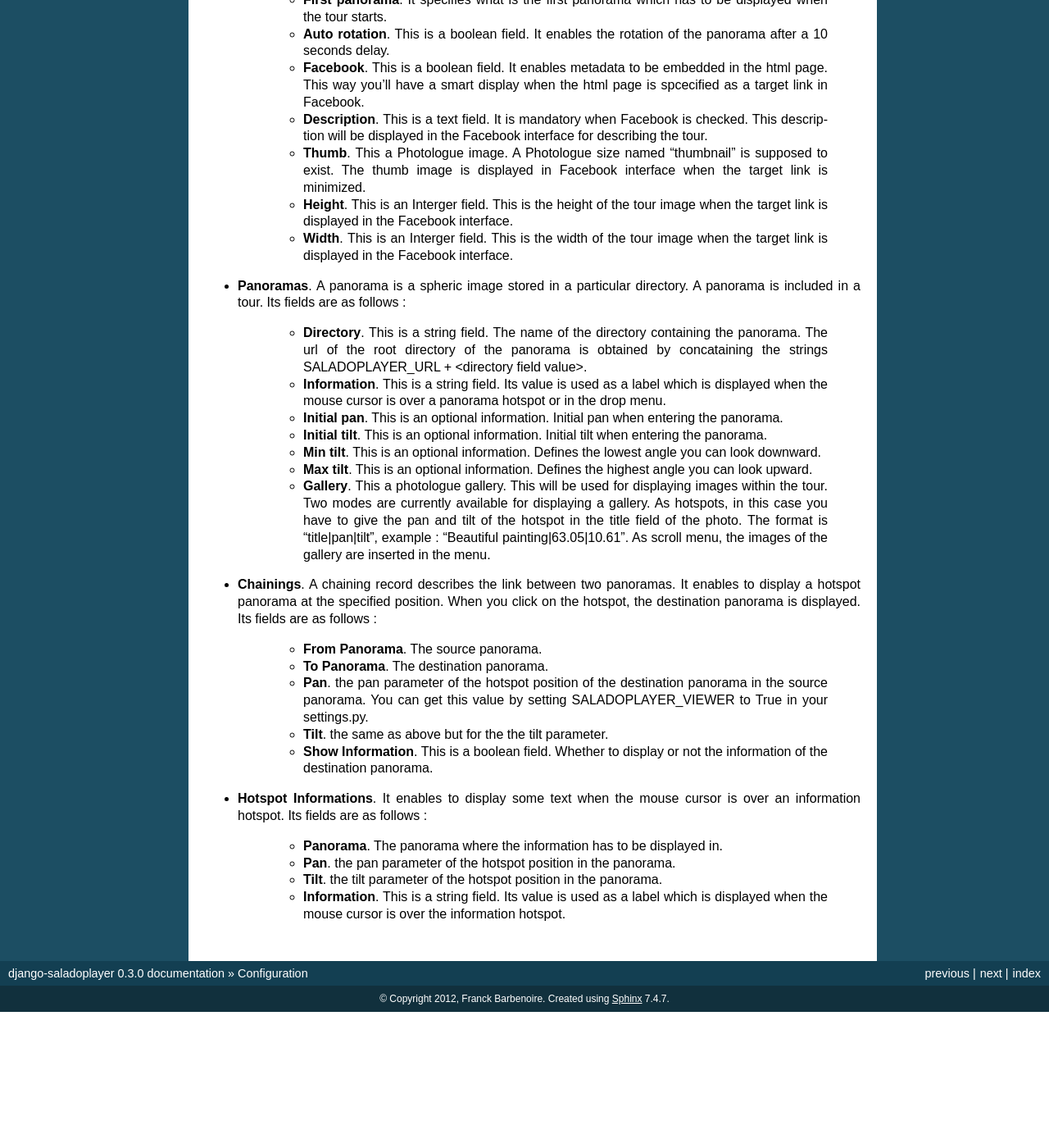
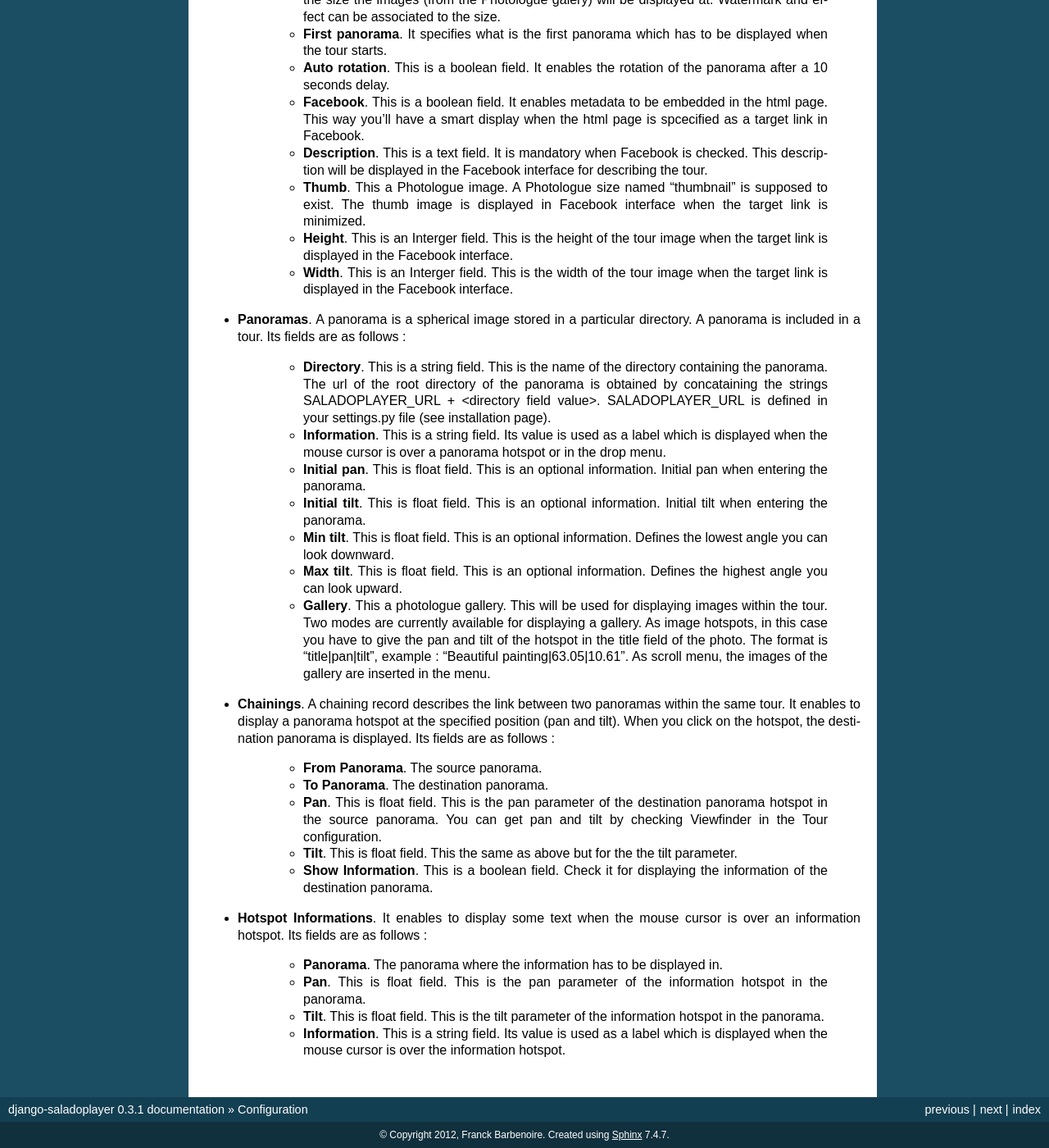
Before and after one commit to franckinux/django-saladoplayer, a Sphinx documentation site: the page built from docs/configuration.rst, in a window 1280 px wide and 1400 px high, scrolled down 550 px. Shown: the whole window at 82% size. Built offline with Sphinx 7.4.7, drawn with Linux system fonts in a browser that asks for light colours; before the commit the page ends 1784 px from its top, so only the background shows below that; some of the changed text lies outside the part shown.

Commit message:
use SaladoPlayer Gallery for displaying images

```diff
--- a/docs/conf.py
+++ b/docs/conf.py
@@ -50,9 +50,9 @@
 # built documents.
 #
 # The short X.Y version.
-version = '0.3.0'
+version = '0.3.1'
 # The full version, including alpha/beta/rc tags.
-release = '0.3.0'
+release = '0.3.1'
 
 # The language for content autogenerated by Sphinx. Refer to documentation
 # for a list of supported languages.
--- a/docs/configuration.rst
+++ b/docs/configuration.rst
@@ -10,7 +10,8 @@
     * **Dropmenu**. This is a boolean field. It enables to display a drop menu for selecting the panorama you want to move to.
     * **Viewfinder**. This is a boolean field. It enables to  display the viewfinder (coordinates of the central point). This is useful for finding pan and tilt of the hotspots.
     * **Zoomslider**. This is a boolean field. It enables to  display of the zoom slider. By moving the cursor along the slider, you can zoom in or out the panorama.
-    * **Scrollmenu**. This is a boolean field. It enables to display a scroll menu for selecting image and move the pano to the hotspot relative to the image.
+    * **Gallery**. This is a boolean field. It controls what display interface is used when an image hotspot is clicked. If true, a photo gallery is displayed, else a button bitmap is used.
+    * **Scrollmenu**. This is a boolean field. It enables to display a scroll menu for selecting image and move the pano to the image hotspot relative to the image.
     * **Size**. This is a Photologue size. It has to be created in the Photologue interface, you can use the "display" size that Pholotogue invited you to create when you configured it. This is the size the images (from the Photologue galery) will be displayed at. Watermark and effect can be associated to the size.
     * **First panorama**. It specifies what is the first panorama which has to be displayed when the tour starts.
     * **Auto rotation**. This is a boolean field. It enables the rotation of the panorama after a 10 seconds delay.
@@ -20,27 +21,27 @@
     * **Height**. This is an Interger field. This is the height of the tour image when the target link is displayed in the Facebook interface.
     * **Width**. This is an Interger field. This is the width of the tour image when the target link is displayed in the Facebook interface.
 
-* **Panoramas**. A panorama is a spheric image stored in a particular directory. A panorama is included in a tour. Its fields are as follows :
+* **Panoramas**. A panorama is a spherical image stored in a particular directory. A panorama is included in a tour. Its fields are as follows :
 
-    * **Directory**. This is a string field. The name of the directory containing the panorama. The url of the root directory of the panorama is obtained by concataining the strings SALADOPLAYER_URL + <directory field value>.
+    * **Directory**. This is a string field. This is the name of the directory containing the panorama. The url of the root directory of the panorama is obtained by concataining the strings SALADOPLAYER_URL + <directory field value>. SALADOPLAYER_URL is defined in your settings.py file (see installation page).
     * **Information**. This is a string field. Its value is used as a label which is displayed when the mouse cursor is over a panorama hotspot or in the drop menu.
-    * **Initial pan**. This is an optional information. Initial pan when entering the panorama.
-    * **Initial tilt**. This is an optional information. Initial tilt when entering the panorama.
-    * **Min tilt**. This is an optional information. Defines the lowest angle you can look downward.
-    * **Max tilt**. This is an optional information. Defines the highest angle you can look upward.
-    * **Gallery**. This a photologue gallery. This will be used for displaying images within the tour. Two modes are currently available for displaying a gallery. As hotspots, in this case you have to give the pan and tilt of the hotspot in the title field of the photo. The format is "title|pan|tilt", example : "Beautiful painting|63.05|10.61". As scroll menu, the images of the gallery are inserted in the menu.
+    * **Initial pan**. This is float field. This is an optional information. Initial pan when entering the panorama.
+    * **Initial tilt**. This is float field. This is an optional information. Initial tilt when entering the panorama.
+    * **Min tilt**. This is float field. This is an optional information. Defines the lowest angle you can look downward.
+    * **Max tilt**. This is float field. This is an optional information. Defines the highest angle you can look upward.
+    * **Gallery**. This a photologue gallery. This will be used for displaying images within the tour. Two modes are currently available for displaying a gallery. As image hotspots, in this case you have to give the pan and tilt of the hotspot in the title field of the photo. The format is "title|pan|tilt", example : "Beautiful painting|63.05|10.61". As scroll menu, the images of the gallery are inserted in the menu.
 
-* **Chainings**. A chaining record describes the link between two panoramas. It enables to display a hotspot panorama at the specified position. When you click on the hotspot, the destination panorama is displayed. Its fields are as follows :
+* **Chainings**. A chaining record describes the link between two panoramas within the same tour. It enables to display a panorama hotspot at the specified position (pan and tilt). When you click on the hotspot, the destination panorama is displayed. Its fields are as follows :
 
     * **From Panorama**. The source panorama.
     * **To Panorama**. The destination panorama.
-    * **Pan**. the pan parameter of the hotspot position of the destination panorama in the source panorama. You can get this value by setting SALADOPLAYER_VIEWER to True in your settings.py.
-    * **Tilt**. the same as above but for the the tilt parameter.
-    * **Show Information**. This is a boolean field. Whether to display or not the information of the destination panorama.
+    * **Pan**. This is float field. This is the pan parameter of the destination panorama hotspot in the source panorama. You can get pan and tilt by checking Viewfinder in the Tour configuration.
+    * **Tilt**. This is float field. This the same as above but for the the tilt parameter.
+    * **Show Information**. This is a boolean field. Check it for displaying the information of the destination panorama.
 
 * **Hotspot Informations**. It enables to display some text when the mouse cursor is over an information hotspot. Its fields are as follows :
 
     * **Panorama**. The panorama where the information has to be displayed in.
-    * **Pan**. the pan parameter of the hotspot position in the panorama.
-    * **Tilt**. the tilt parameter of the hotspot position in the panorama.
+    * **Pan**. This is float field. This is the pan parameter of the information hotspot in the panorama.
+    * **Tilt**. This is float field. This is the tilt parameter of the information hotspot in the panorama.
     * **Information**. This is a string field. Its value is used as a label which is displayed when the mouse cursor is over the information hotspot.
--- a/docs/introduction.rst
+++ b/docs/introduction.rst
@@ -6,7 +6,7 @@
 Software version
 ================
 
-Version 0.3.0, December 2nd, 2012.
+Version 0.3.1, December 15th, 2012.
 
 License
 =======
@@ -37,4 +37,4 @@
 Required packages
 =================
 
-From version 0.3.0, django-photologue is required. For those who do not want to install extra packages, django-saladoplayer-0.2.4 will be still available but without the image and scroll menu features.
+From version 0.3.0, django-photologue is required (and of course Photologue dependences). For those who do not want to install extra packages, django-saladoplayer-0.2.4 will be still available but without the image and scroll menu features.
--- a/setup.py
+++ b/setup.py
@@ -9,7 +9,7 @@
 from setuptools import find_packages
 
 setup(name = "django-saladoplayer",
-    version = "0.3.0",
+    version = "0.3.1",
     description = "Django application for displaying spherical panoramas using SaladoPlayer flash viewer",
     author = "Franck Barbenoire",
     author_email = "fbarbenoire@yahoo.fr",
```
Also changed, not shown: docs/installation.rst (+94 -1 lines), docs/screenshots.rst (+12 -0 lines), docs/images/information.png (added), docs/images/tour.png, saladoplayer/static/modules/imagegallery/images/close.png (added), saladoplayer/static/modules/imagegallery/images/throbber-circles.gif (added), 6 other files.
